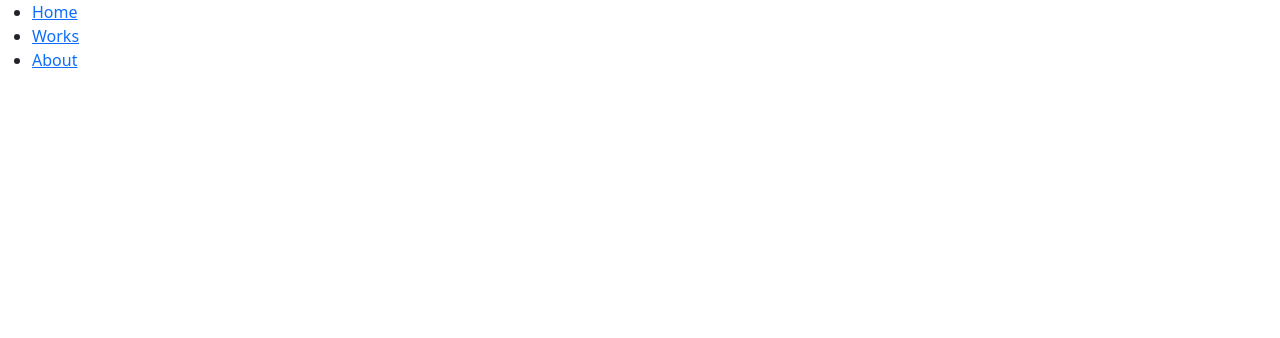
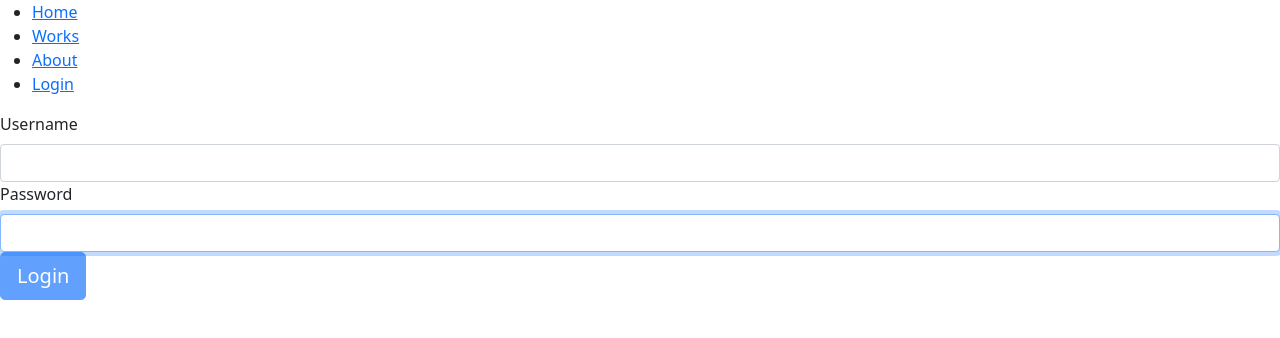
Before and after one commit to Fabiandewantara/DadahDoc_Frontend, a React (Create React App) app in the folder web-reactku/: page /#/login in a window 1280 px wide. Shown: the top 338 px of the page. Built offline with nearby package versions, Linux system fonts and the light colour scheme.

Commit message:
Login Form

```diff
--- a/web-reactku/src/components/Content.js
+++ b/web-reactku/src/components/Content.js
@@ -3,6 +3,7 @@ import { Switch, Route } from 'react-router-dom'
 import Home from './Home'
 import Works from './Works'
 import About from './About'
+import Login from './Login'
 
 const Content = () => {
   return (
@@ -10,6 +11,7 @@ const Content = () => {
       <Route exact path="/" component={Home} />
       <Route path="/works" component={Works} />
       <Route path="/about" component={About} />
+      <Route path="/login" component={Login} />
     </Switch>
   )
 }
--- /dev/null
+++ b/web-reactku/src/components/Login.js
@@ -0,0 +1,29 @@
+import React,{ useState } from "react";
+import Form from "react-bootstrap/Form";
+import Button from "react-bootstrap/Button";
+import "../styles/Login.css";
+export default function Login(){
+    const [username, setUsername] = useState("");
+    const [password, setPassword] = useState("");
+    function validateForm(){
+        return username.length > 0 && password.length > 0;
+    }
+    function handleSubmit(event){
+        event.preventDefault();
+    }
+    return(
+        <div className="Login">
+            <Form onSubmit={handleSubmit}>
+                <Form.Group size="lg" controlId="username">
+                    <Form.Label>Username</Form.Label>
+                    <Form.Control autoFocus type="text" value={username} onChange={(e)=>setUsername(e.target.value)}/>
+                </Form.Group>
+                <Form.Group size="lg" controlId="password">
+                    <Form.Label>Password</Form.Label>
+                    <Form.Control autoFocus type="password" value={password} onChange={(e)=>setPassword(e.target.value)}/>
+                </Form.Group>
+                <Button block size="lg" type="submit" disabled={!validateForm()}>Login</Button>
+            </Form>
+        </div>
+    );
+};
--- a/web-reactku/src/components/Menu.js
+++ b/web-reactku/src/components/Menu.js
@@ -7,6 +7,7 @@ const Menu = () => {
       <li><Link to="/">Home</Link></li>
       <li><Link to="/works">Works</Link></li>
       <li><Link to="/about">About</Link></li>
+      <li><Link to="/login">Login</Link></li>
     </ul>
   )
 }
```
Also changed, not shown: web-reactku/src/styles/Login.css (added).
